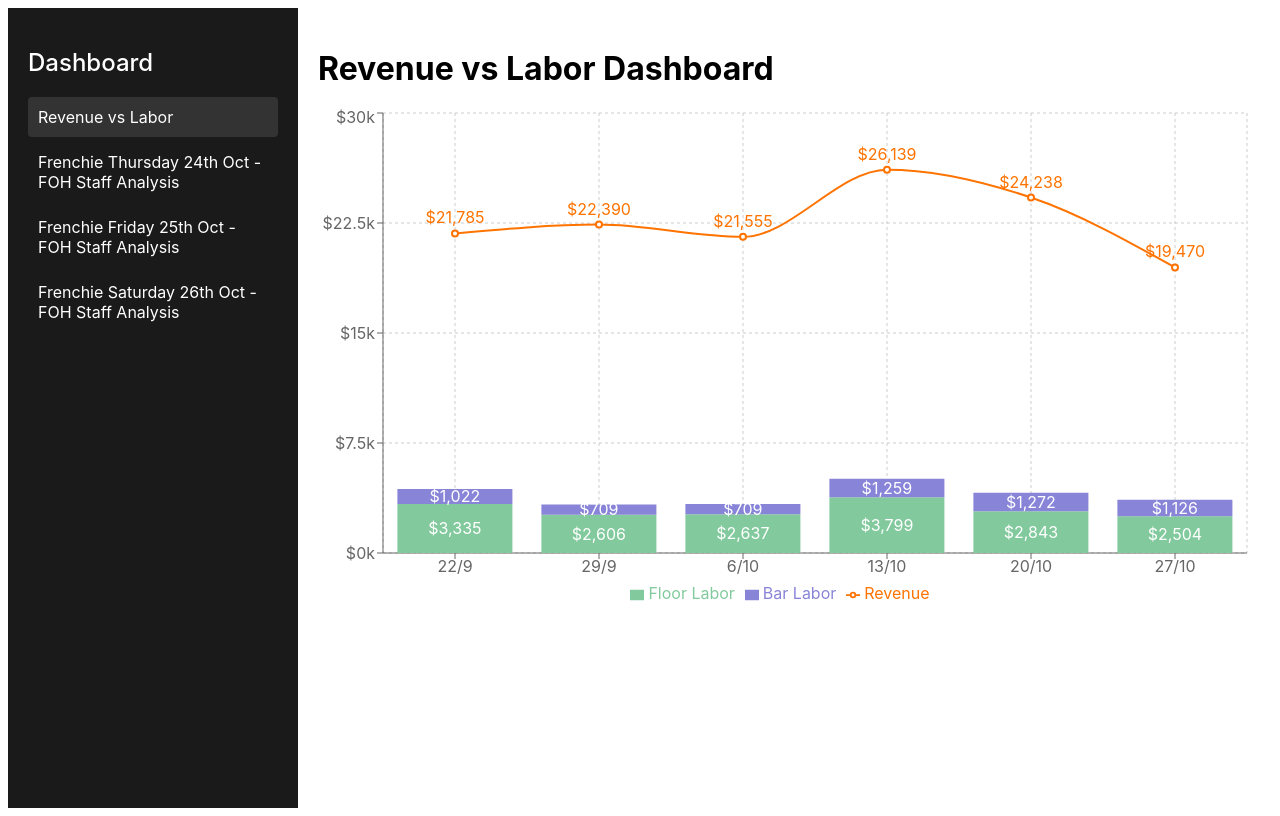
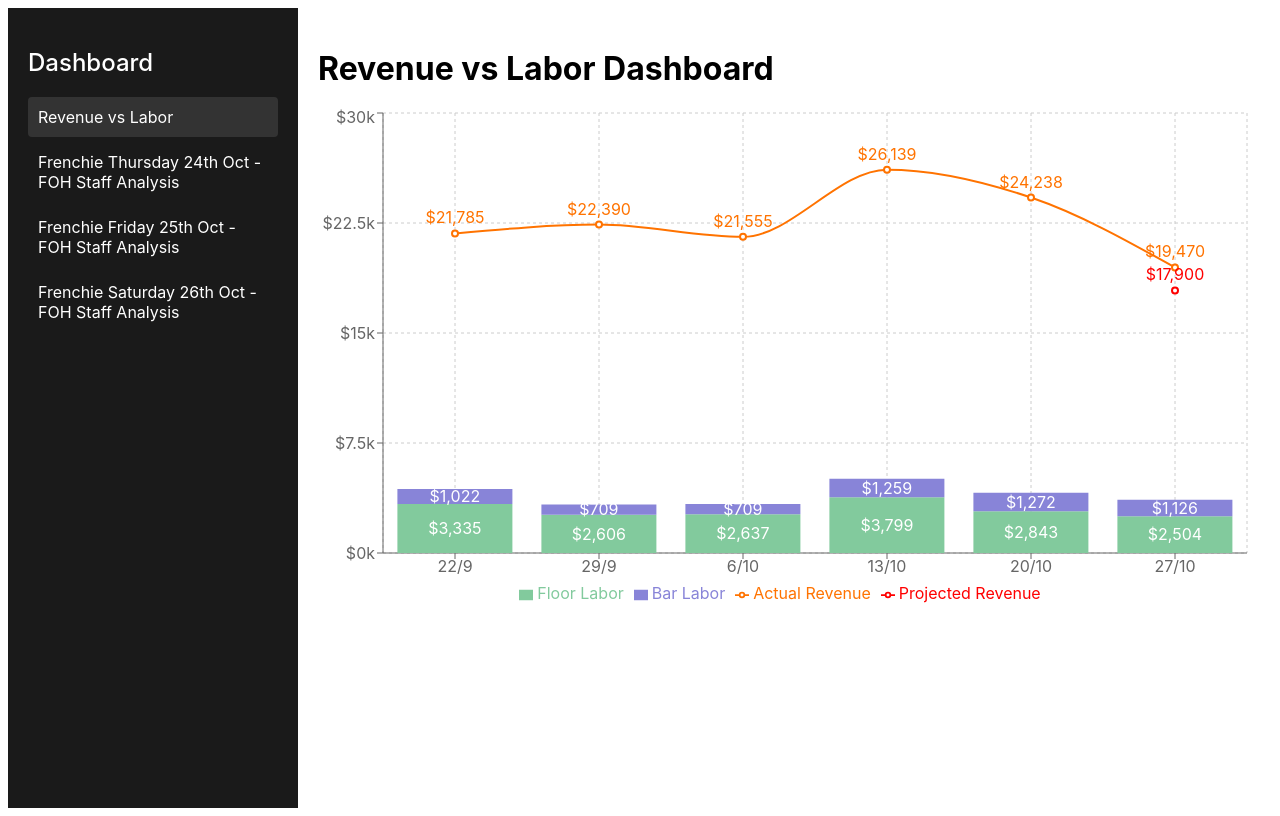
Before and after one commit to IsoBob1/labor-revenue-dashboard, a Next.js app: page / in a window 1280 px wide. Built offline with nearby package versions, Linux system fonts and the light colour scheme.

Commit message:
Update index_ProjectedRev.js

```diff
--- a/pages/index.js
+++ b/pages/index.js
@@ -8,7 +8,7 @@ const data = [
   { week: '6/10', barLabor: 709, floorLabor: 2637, revenue: 21555 },
   { week: '13/10', barLabor: 1259, floorLabor: 3799, revenue: 26139 },
   { week: '20/10', barLabor: 1272, floorLabor: 2843, revenue: 24238 },
-  { week: '27/10', barLabor: 1126, floorLabor: 2504, revenue: 19470 }
+  { week: '27/10', barLabor: 1126, floorLabor: 2504, revenue: 19470, projectedRevenue: 17900 }
 ];
 
 export default function Home() {
@@ -29,7 +29,7 @@ export default function Home() {
             />
             <Tooltip formatter={formatCurrency} />
             <Legend />
-          <Bar dataKey="floorLabor" name="Floor Labor" stackId="labor" fill="#82ca9d">
+            <Bar dataKey="floorLabor" name="Floor Labor" stackId="labor" fill="#82ca9d">
               <LabelList dataKey="floorLabor" position="inside" formatter={formatCurrency} fill="white" />
             </Bar>
             <Bar dataKey="barLabor" name="Bar Labor" stackId="labor" fill="#8884d8">
@@ -38,7 +38,7 @@ export default function Home() {
             <Line
               type="monotone"
               dataKey="revenue"
-              name="Revenue"
+              name="Actual Revenue"
               stroke="#ff7300"
               strokeWidth={2}
               dot={{ strokeWidth: 2 }}
@@ -51,6 +51,22 @@ export default function Home() {
                 offset={10}
               />
             </Line>
+            <Line
+              type="monotone"
+              dataKey="projectedRevenue"
+              name="Projected Revenue"
+              stroke="#ff0000"
+              strokeWidth={2}
+              dot={{ strokeWidth: 2 }}
+            >
+              <LabelList
+                dataKey="projectedRevenue"
+                position="top"
+                formatter={formatCurrency}
+                fill="#ff0000"
+                offset={10}
+              />
+            </Line>
           </ComposedChart>
         </ResponsiveContainer>
       </div>
```
